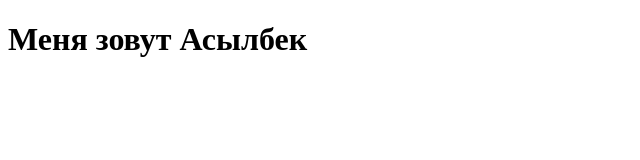
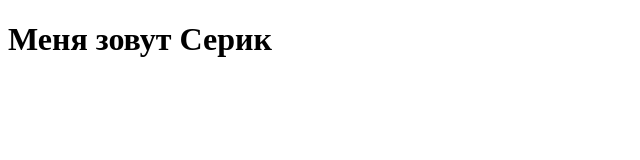
Before and after one commit to Programmistboy/s3, a plain HTML site: page index.html in a window 1280 px wide. Shown: the whole page, without its empty margins (0-640 px from the left). Drawn offline with Linux system fonts and the light colour scheme.

Commit message:
Add files via upload

```diff
--- a/index.html
+++ b/index.html
@@ -4,6 +4,6 @@
 		<title> Мой сайт </title>
 	</head>
 	<body>
-		<h1> Меня зовут Асылбек </h1>
+		<h1> Меня зовут Серик </h1>
 	</body>
 </html>
```
